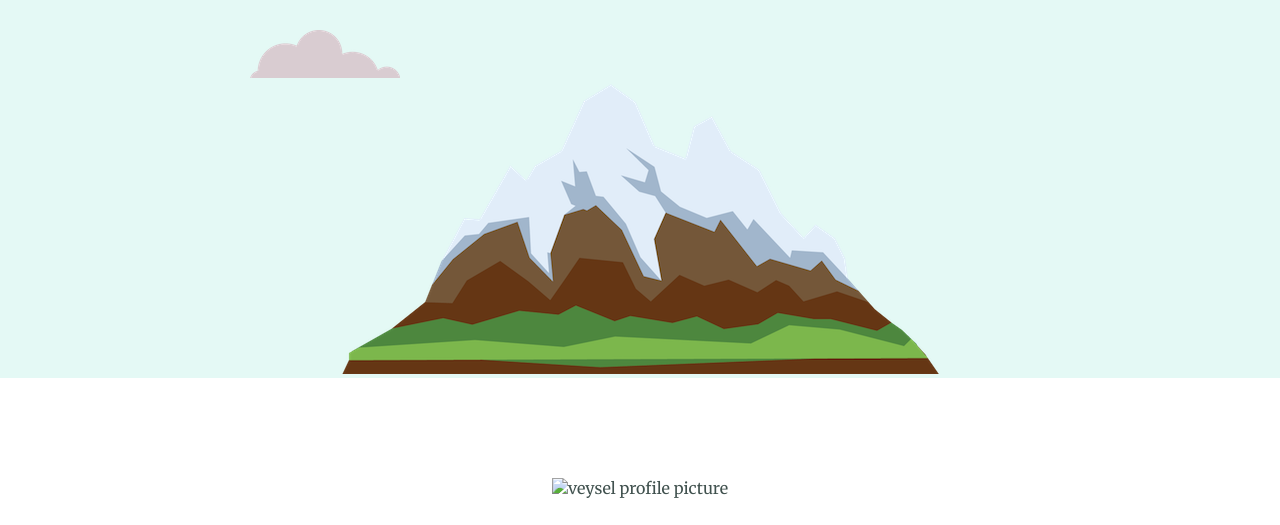
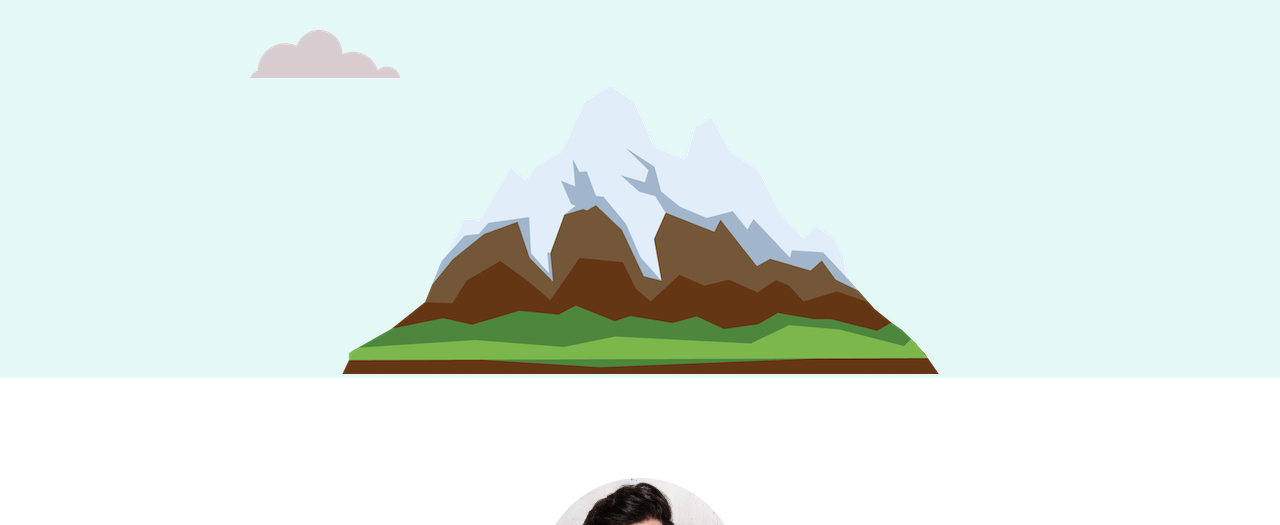
Before and after one commit to dev-veysel/CSS-Webpage, a plain HTML site: page index.html in a window 1280 px wide. Shown: the part 376-901 px from the top of the page. Drawn offline with Linux system fonts and the light colour scheme; the site is published under a folder, as on GitHub Pages, so addresses that start at the root find nothing.

Commit message:
Update index.html

```diff
--- a/index.html
+++ b/index.html
@@ -23,7 +23,7 @@
 
     <div class="middle-container">
         <div class="profile">
-            <img src="/images/profile-pic.png" alt="veysel profile picture" width="200">
+            <img src="images/profile-pic.png" alt="veysel profile picture" width="200">
             <h2>Hello.</h2>
             <p class="desc">I am a Full Stack Java Developer, and love coffee ☕ and coding 😎</p>
         </div>
```
